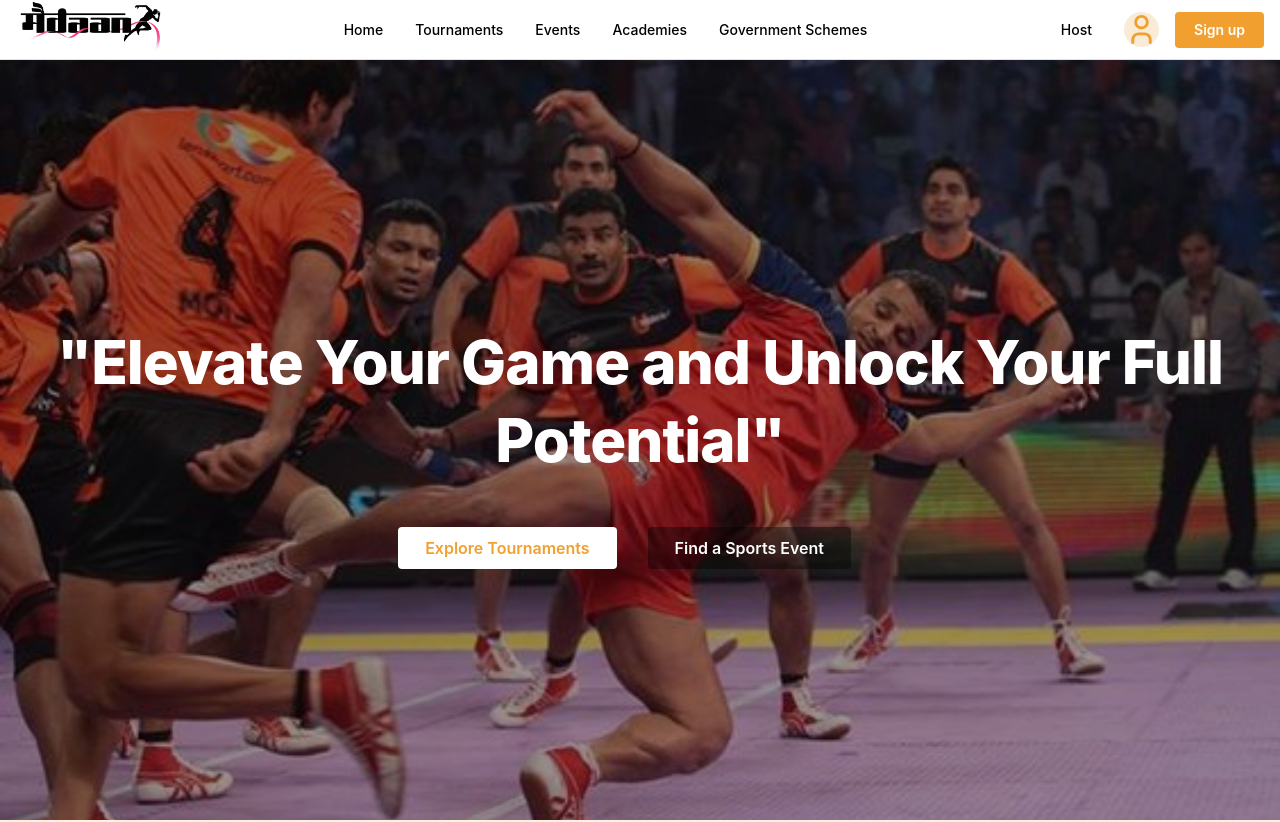
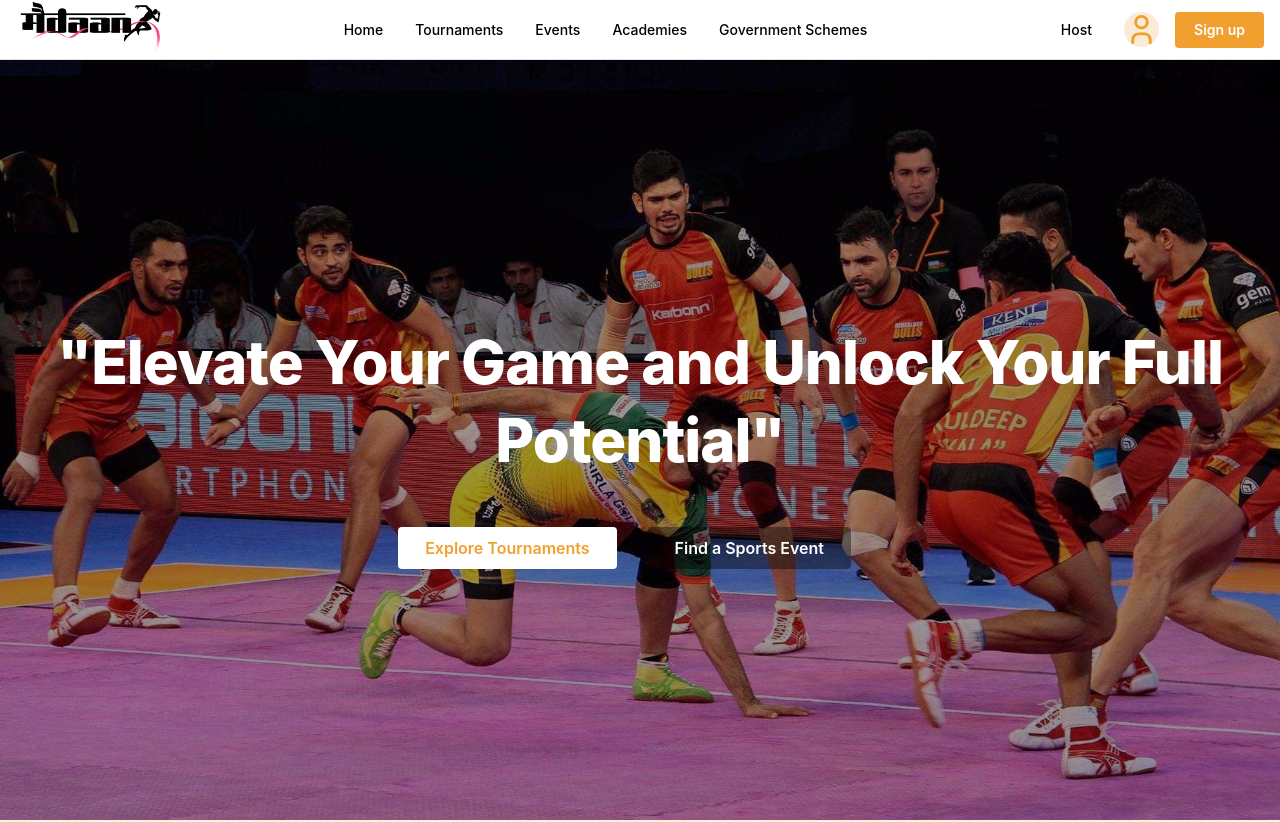
Before and after one commit to aditya-vardhan-singh/Maidaan, a React (Vite) app in the folder client/: page / in a window 1280 px wide. Shown: the top 822 px of the page. Built offline with nearby package versions, Linux system fonts and the light colour scheme.

Commit message:
Background mg Update

```diff
--- a/client/src/components/LpHeader/HeroImageBackground.module.css
+++ b/client/src/components/LpHeader/HeroImageBackground.module.css
@@ -2,7 +2,7 @@
   position: relative;
   padding-top: rem(180px);
   padding-bottom: rem(130px);
-  background-image: url(../../assets/LpNewImg.jpg);
+  background-image: url(../../assets/LpNewImhTwo.jpg);
   background-size: cover;
   background-position: center;
   margin-top: 0%;
```
Also changed, not shown: client/src/assets/LpNewImhTwo.jpg (added).
